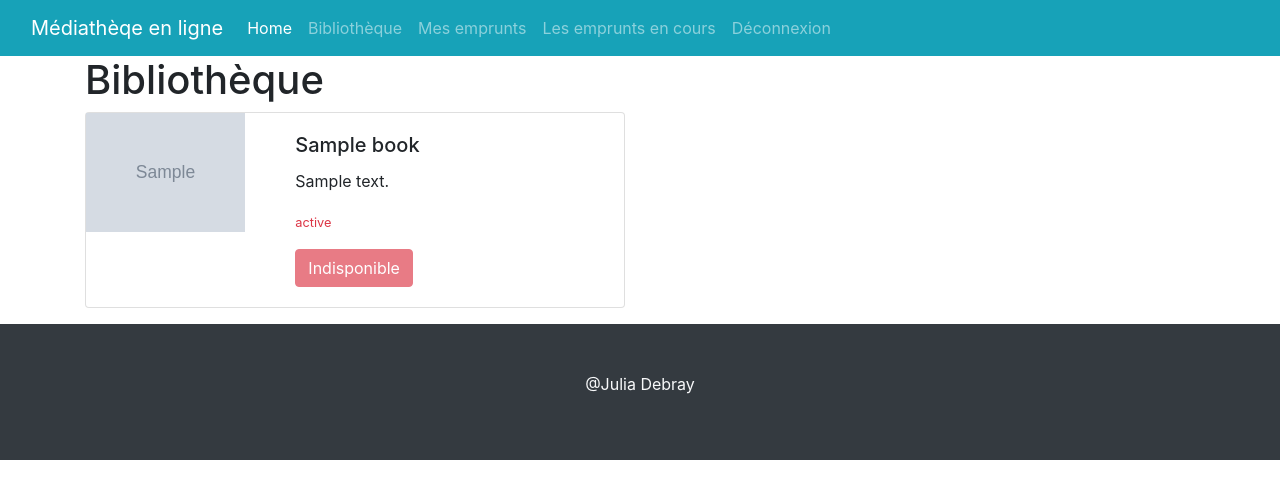
After one commit to juliaDebray/online-loan, a Symfony app: template templates/books/booksCatalog.html.twig in a window 1280 px wide. The commit adds this page. Shown: the top 499 px of the page. Run offline with Twig, Linux system fonts and the light colour scheme; the template is opened without the code that fills it: most values are stand-ins (such as "Sample title", 1, 10 or a date in 2020); grey boxes marked "Sample" are stand-in pictures; some libraries are stand-ins or nearby versions.

Commit message:
FEATURE: access to the book catalog

```diff
--- a/src/Controller/AppAuthenticatorController.php
+++ b/src/Controller/AppAuthenticatorController.php
@@ -14,9 +14,9 @@ class AppAuthenticatorController extends AbstractController
      */
     public function login(AuthenticationUtils $authenticationUtils): Response
     {
-        // if ($this->getUser()) {
-        //     return $this->redirectToRoute('target_path');
-        // }
+         if ($this->getUser()) {
+             return $this->redirectToRoute('books_catalog');
+         }
 
         // get the login error if there is one
         $error = $authenticationUtils->getLastAuthenticationError();
--- a/src/Form/BooksType.php
+++ b/src/Form/BooksType.php
@@ -13,6 +13,7 @@ use Symfony\Component\Form\Extension\Core\Type\TextType;
 use Symfony\Component\Form\FormBuilderInterface;
 use Symfony\Component\OptionsResolver\OptionsResolver;
 use Symfony\Component\Validator\Constraints\File;
+use Symfony\Component\Validator\Constraints\Length;
 
 class BooksType extends AbstractType
 {
@@ -39,6 +40,7 @@ class BooksType extends AbstractType
                 'constraints' => [
                     new File([
                         'maxSize' => '1024k',
+                        'maxSizeMessage' => 'Le fichier est trop lourd. Taille maximum autorisée : 1024 ko',
                         'mimeTypes' => [
                             'image/jpg',
                             'image/jpeg',
@@ -47,7 +49,7 @@ class BooksType extends AbstractType
                     ])
                 ],
                 ])
-            ->add('description', TextareaType::class, [
+            ->add('description', TextType::class, [
                 'required'=>false,
                 'label'=>'Description',
             ])
--- a/src/Security/AppAuthenticator.php
+++ b/src/Security/AppAuthenticator.php
@@ -50,9 +50,7 @@ class AppAuthenticator extends AbstractLoginFormAuthenticator
             return new RedirectResponse($targetPath);
         }
 
-        // For example:
-        //return new RedirectResponse($this->urlGenerator->generate('some_route'));
-        throw new \Exception('TODO: provide a valid redirect inside '.__FILE__);
+        return new RedirectResponse($this->urlGenerator->generate('books_catalog'));
     }
 
     protected function getLoginUrl(Request $request): string
--- a/templates/base.html.twig
+++ b/templates/base.html.twig
@@ -3,19 +3,56 @@
     <head>
         <meta charset="UTF-8">
         <title>{% block title %}Welcome!{% endblock %}</title>
-        {# Run `composer require symfony/webpack-encore-bundle`
-           and uncomment the following Encore helpers to start using Symfony UX #}
         {% block stylesheets %}
             <link rel="stylesheet" href="https://stackpath.bootstrapcdn.com/bootstrap/4.5.0/css/bootstrap.min.css" integrity="sha384-9aIt2nRpC12Uk9gS9baDl411NQApFmC26EwAOH8WgZl5MYYxFfc+NcPb1dKGj7Sk" crossorigin="anonymous">
         {% endblock %}
 
         {% block javascripts %}
-            {#{{ encore_entry_script_tags('app') }}#}
         {% endblock %}
     </head>
     <body>
+        {% block header %}
+    <header>
+            <nav class="navbar navbar-expand-lg navbar-dark bg-info">
+                <div class="container-fluid">
+                    <a class="navbar-brand" href="#">Médiathèqe en ligne</a>
+                    <button class="navbar-toggler" type="button" data-bs-toggle="collapse" data-bs-target="#navbarText" aria-controls="navbarText" aria-expanded="false" aria-label="Toggle navigation">
+                        <span class="navbar-toggler-icon"></span>
+                    </button>
+                    <div class="collapse navbar-collapse" id="navbarText">
+                        <ul class="navbar-nav me-auto mb-2 mb-lg-0">
+                            <li class="nav-item">
+                                <a class="nav-link active" aria-current="page" href="#">Home</a>
+                            </li>
+                            <li class="nav-item">
+                                <a class="nav-link" href="#">Bibliothèque</a>
+                            </li>
+                            <li class="nav-item">
+                                <a class="nav-link" href="#">Mes emprunts</a>
+                            </li>
+                            <li class="nav-item">
+                                <a class="nav-link" href="#">Les emprunts en cours</a>
+                            </li>
+                            <li class="nav-item">
+                                <a class="nav-link" href="{{ path('app_logout') }}">Déconnexion</a>
+                            </li>
+                        </ul>
+
+                    </div>
+                </div>
+            </nav>
+    </header>
+        {% endblock header %}
         <main class="container">
-            {% block body %}{% endblock %}
+            {% block body %}
+            {% endblock %}
         </main>
+        {% block footer %}
+            <footer class="py-5 bg-dark text-light  text-light d-flex flex-row justify-content-center">
+                <div class="column">
+                    <p>@Julia Debray</p>
+                </div>
+            </footer>
+        {% endblock footer %}
     </body>
 </html>
--- /dev/null
+++ b/templates/books/booksCatalog.html.twig
@@ -0,0 +1,36 @@
+{% extends 'base.html.twig' %}
+
+{% block title %}Books index{% endblock %}
+
+{% block body %}
+
+    <h1>Bibliothèque</h1>
+
+    {% for book in books%}
+        <div class="card mb-3" style="max-width: 540px;">
+            <div class="row g-0">
+                <div class="col-md-4">
+                    <img src="{{ asset('uploads/booksCover/' ~ book.image) }}"
+                         class="img-fluid rounded-start"
+                         alt="image de couverture du livre">
+                </div>
+                <div class="col-md-8">
+                    <div class="card-body">
+                        <h5 class="card-title">{{ book.title }}</h5>
+                        <p class="card-text">{{ book.description }}</p>
+                        {% if book.status == 'disponible' %}
+                        <p class="card-text"><small class="text-success">{{ book.status }}</small></p>
+                        <a class="btn btn-primary" href="{{ path('books_catalog') }}">Réserver</a>
+                        {% else %}
+                            <p class="card-text"><small class="text-danger">{{ book.status }}</small></p>
+                            <a class="btn btn-danger disabled">Indisponible</a>
+                        {% endif %}
+
+                    </div>
+                </div>
+            </div>
+        </div>
+    {% endfor %}
+
+
+{% endblock %}
```
Also changed, not shown: src/Controller/BooksController.php (+12 -0 lines), src/Entity/Books.php (+21 -0 lines), src/Entity/Customers.php (+20 -0 lines), src/Entity/Users.php (+8 -1 lines), templates/security/login.html.twig (+5 -13 lines), 1 other file.
